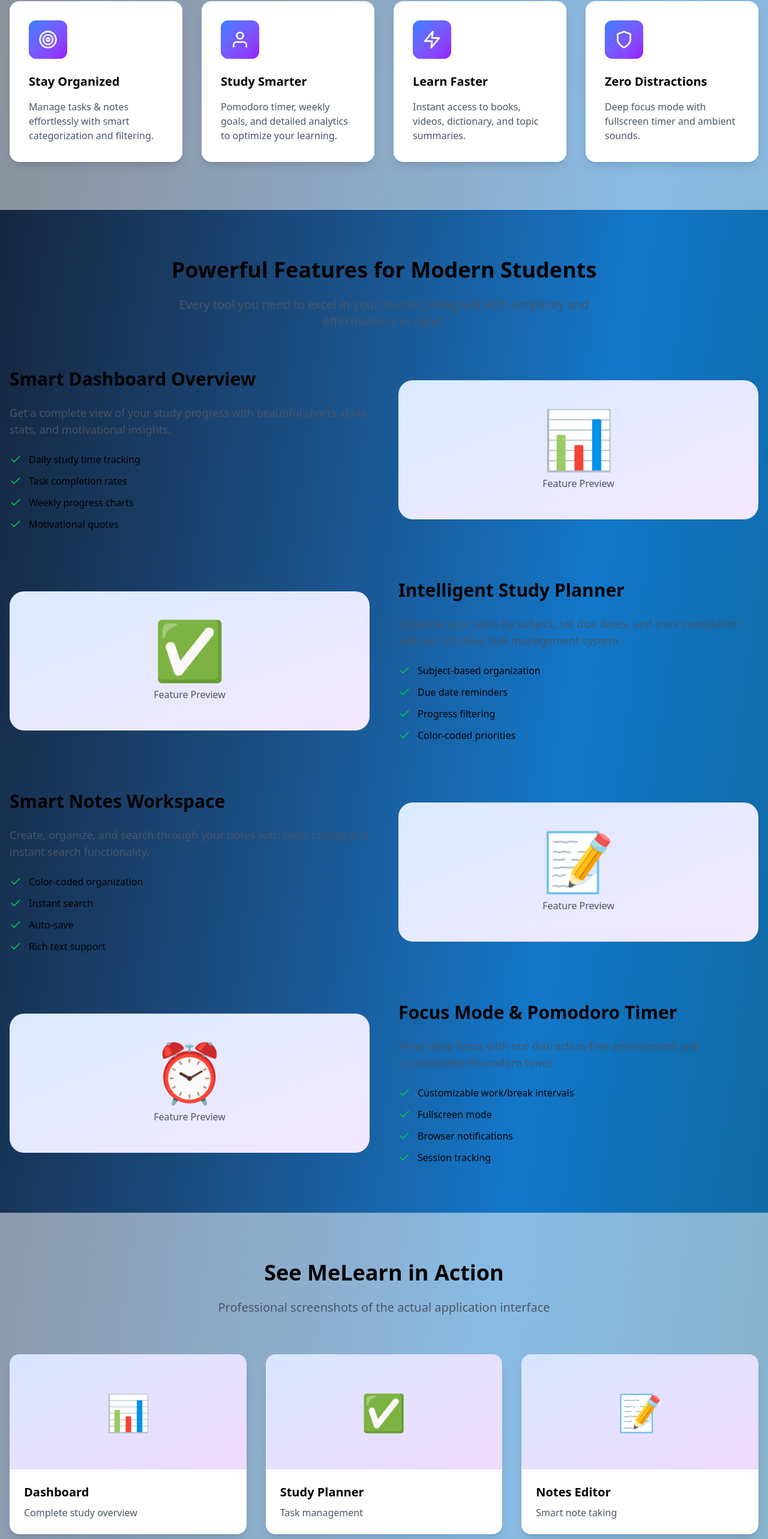
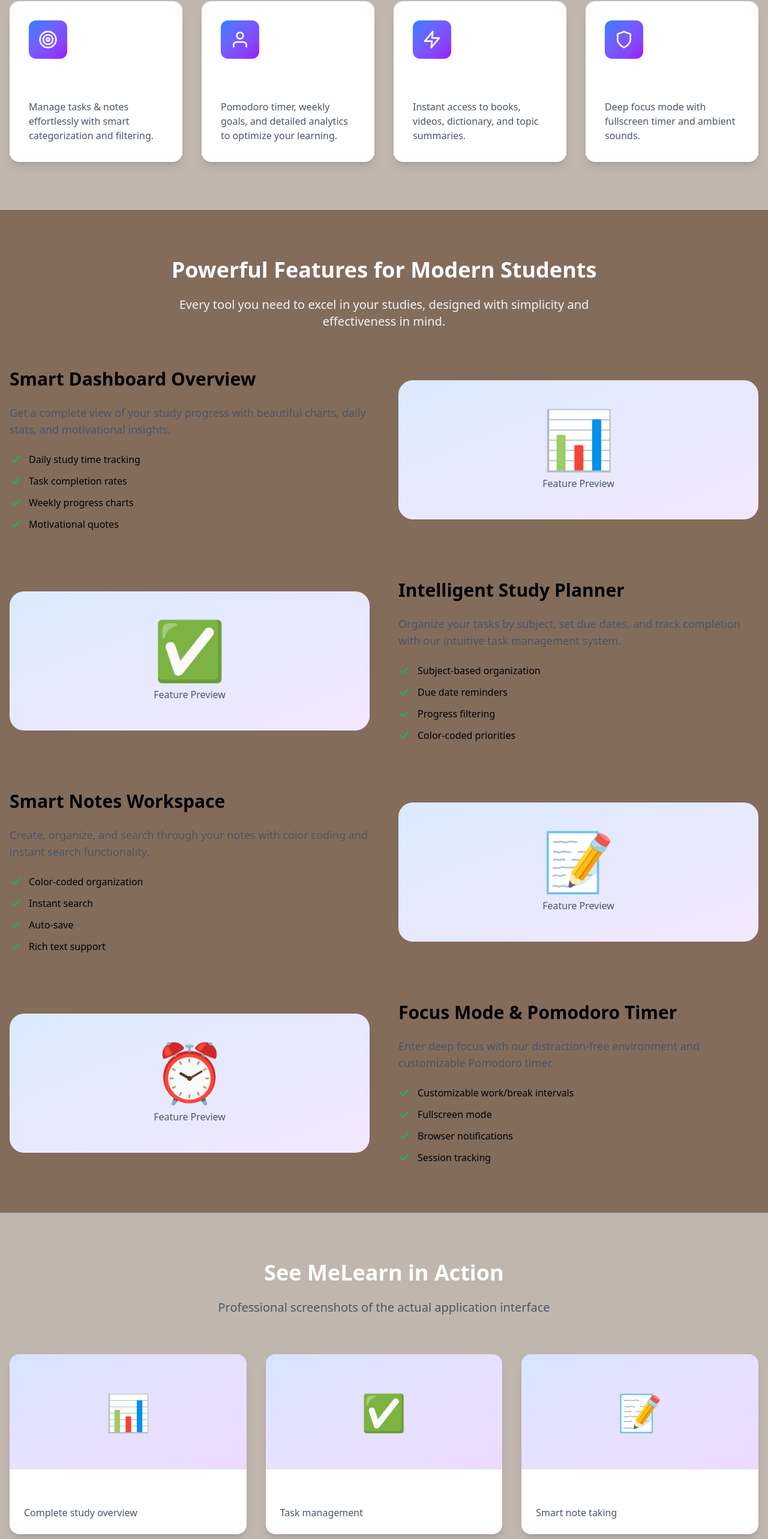
Before and after one commit to MENYOTHYCODE/MeLearn, a React (Vite) app: page / in a window 1280 px wide. Shown: the part 1280-3846 px from the top of the page at 60% size. Built offline with nearby package versions, Linux system fonts and the light colour scheme; no server answers.

Commit message:
color change

```diff
--- a/src/pages/Landing.jsx
+++ b/src/pages/Landing.jsx
@@ -47,8 +47,8 @@ const Landing = () => {
   };
 
   return (
-    <div className="min-h-screen bg-gradient-to-br from-gray-900 via-[#1277C9] to-[#0F4C5C] ">
-
+    <div className="min-h-screen bg-[#846C5B]">
+      {/* bg-gradient-to-br from-gray-900 via-[#1277C9] to-[#0F4C5C] */}
       {/* Navigation */}
       <LandingNavbar />
 
@@ -128,7 +128,7 @@ const Landing = () => {
       </section>
 
       {/* Why MeLearn Section */}
-      <section className="py-20 bg-white/50 dark:bg-gray-800/50">
+      <section className="py-20 bg-white/50 dark:bg-gray-800/30">
         <div className="container mx-auto px-4">
           <motion.div
             className="text-center mb-16"
@@ -180,7 +180,7 @@ const Landing = () => {
                 <div className="w-16 h-16 bg-gradient-to-br from-blue-500 to-purple-600 rounded-xl flex items-center justify-center mb-6">
                   <item.icon className="w-8 h-8 text-white" />
                 </div>
-                <h3 className="text-xl font-bold mb-4 text-black">{item.title}</h3>
+                <h3 className="text-xl font-bold mb-4 text-white decoration-dotted underline">{item.title}</h3>
                 <p className="text-gray-600 dark:text-white">{item.description}</p>
               </motion.div>
             ))}
@@ -198,8 +198,8 @@ const Landing = () => {
             viewport={{ once: true }}
             variants={fadeInUp}
           >
-            <h2 className="text-4xl font-bold mb-6">Powerful Features for Modern Students</h2>
-            <p className="text-xl text-gray-600 dark:text-white max-w-3xl mx-auto">
+            <h2 className="text-4xl font-bold mb-6 text-white">Powerful Features for Modern Students</h2>
+            <p className="text-xl text-gray-100 dark:text-white max-w-3xl mx-auto">
               Every tool you need to excel in your studies, designed with simplicity and effectiveness in mind.
             </p>
           </motion.div>
@@ -248,7 +248,7 @@ const Landing = () => {
                   <p className="text-lg text-gray-600 dark:text-white mb-6">{feature.description}</p>
                   <ul className="space-y-3">
                     {feature.features.map((item, idx) => (
-                      <li key={idx} className="flex items-center gap-3">
+                      <li key={idx} className="flex items-center gap-3 font-medium">
                         <FiCheck className="w-5 h-5 text-green-500" />
                         <span>{item}</span>
                       </li>
@@ -277,7 +277,7 @@ const Landing = () => {
             viewport={{ once: true }}
             variants={fadeInUp}
           >
-            <h2 className="text-4xl font-bold mb-6">See MeLearn in Action</h2>
+            <h2 className="text-4xl font-bold mb-6 text-white">See MeLearn in Action</h2>
             <p className="text-xl text-gray-600 dark:text-gray-100">
               Professional screenshots of the actual application interface
             </p>
@@ -308,7 +308,7 @@ const Landing = () => {
                   <div className="text-6xl">{screen.icon}</div>
                 </div>
                 <div className="p-6">
-                  <h3 className="text-xl font-bold mb-2">{screen.title}</h3>
+                  <h3 className="text-xl font-bold mb-2 text-white decoration-wavy underline">{screen.title}</h3>
                   <p className="text-gray-600 dark:text-gray-200">{screen.desc}</p>
                 </div>
               </motion.div>
@@ -327,7 +327,7 @@ const Landing = () => {
             viewport={{ once: true }}
             variants={fadeInUp}
           >
-            <h2 className="text-4xl font-bold mb-6">AI-Powered Learning Resources</h2>
+            <h2 className="text-4xl font-bold mb-6 text-white">AI-Powered Learning Resources</h2>
             <p className="text-xl text-gray-600 dark:text-white max-w-3xl mx-auto">
               Access millions of educational resources instantly with our integrated API connections
             </p>
@@ -386,7 +386,7 @@ const Landing = () => {
                 <div className="w-12 h-12 bg-gradient-to-br from-blue-500 to-purple-600 rounded-lg flex items-center justify-center mb-4">
                   <api.icon className="w-6 h-6 text-white" />
                 </div>
-                <h3 className="text-lg font-bold mb-2">{api.title}</h3>
+                <h3 className="text-lg font-bold mb-2 text-white decoration-wavy underline">{api.title}</h3>
                 <p className="text-gray-600 dark:text-gray-200 text-sm mb-3">{api.description}</p>
                 <p className="text-xs text-blue-600 dark:text-blue-400 bg-blue-50 dark:bg-blue-900/20 p-2 rounded">
                   {api.example}
@@ -467,19 +467,19 @@ const Landing = () => {
           >
             {[
               {
-                name: 'Sarah Chen',
+                name: 'Stella Zubair',
                 role: 'Computer Science Student',
                 comment: 'MeLearn changed how I study. My productivity doubled and I finally feel organized!',
                 avatar: '👩‍💻'
               },
               {
-                name: 'Marcus Johnson',
+                name: 'Segun Williams',
                 role: 'Medical Student',
                 comment: 'The Pomodoro timer and resource search saved me countless hours. Absolutely love it!',
                 avatar: '👨‍⚕️'
               },
               {
-                name: 'Emma Rodriguez',
+                name: 'Oluwatade Iyanu',
                 role: 'Engineering Student',
                 comment: 'Finally, all my study tools in one place. The progress tracking keeps me motivated daily.',
                 avatar: '👩‍🔬'
@@ -493,7 +493,7 @@ const Landing = () => {
                 <div className="flex items-center mb-4">
                   <div className="text-3xl mr-4">{testimonial.avatar}</div>
                   <div>
-                    <h4 className="font-bold">{testimonial.name}</h4>
+                    <h4 className="font-bold text-white">{testimonial.name}</h4>
                     <p className="text-sm text-gray-600 dark:text-gray-200">{testimonial.role}</p>
                   </div>
                 </div>
@@ -582,7 +582,7 @@ const Landing = () => {
             viewport={{ once: true }}
             variants={fadeInUp}
           >
-            <h2 className="text-4xl font-bold mb-6">Simple, Transparent Pricing</h2>
+            <h2 className="text-4xl font-bold mb-6 text-white">Simple, Transparent Pricing</h2>
             <p className="text-xl text-gray-600 dark:text-white">
               Everything you need to excel in your studies, completely free
             </p>
@@ -597,13 +597,13 @@ const Landing = () => {
           >
             <div className="bg-white dark:bg-gray-800 rounded-3xl p-8 shadow-2xl border-4 border-blue-500">
               <div className="text-center mb-8">
-                <h3 className="text-2xl font-bold mb-2">Free Plan</h3>
+                <h3 className="text-2xl font-bold mb-2 text-white">Free Plan</h3>
                 <p className="text-gray-600 dark:text-gray-200 mb-4">Forever</p>
                 <div className="text-5xl font-bold text-blue-600 mb-2">$0</div>
                 <p className="text-gray-600 dark:text-gray-400">No credit card required</p>
               </div>
 
-              <ul className="space-y-4 mb-8 text-black">
+              <ul className="space-y-4 mb-8 text-white">
                 {[
                   'Unlimited tasks',
                   'Unlimited notes',
@@ -679,7 +679,7 @@ const Landing = () => {
             ].map((faq, index) => (
               <motion.div
                 key={index}
-                className="bg-white dark:bg-gray-800 rounded-2xl mb-4 shadow-lg"
+                className="bg-white dark:bg-gray-800 rounded-2xl mb-4 shadow-lg text-white"
                 variants={fadeInUp}
               >
                 <button
```
